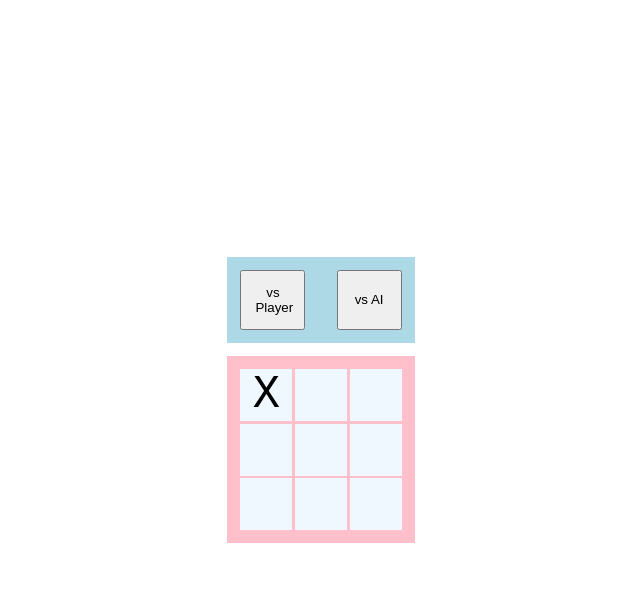
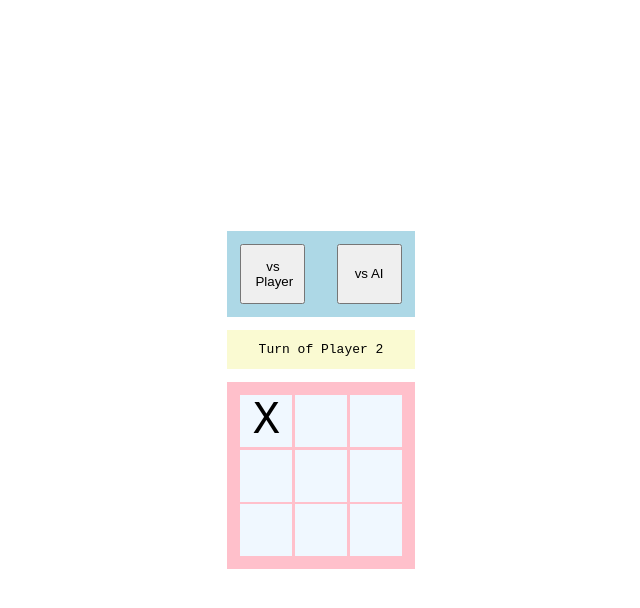
Before and after one commit to RPE8/odin-tic-tac-toe, a website with bundled scripts: page dist/index.html in a window 1280 px wide. Both pictures are taken after a click on the element 585 px from the left and 394 px from the top of the page. Shown: the whole page, without its empty margins (319-959 px from the left). Built offline with nearby package versions, Linux system fonts and the light colour scheme.

Commit message:
Add state section and display of Turn info

```diff
--- a/src/game.ts
+++ b/src/game.ts
@@ -10,6 +10,7 @@ export type GameBoard = {
 export type Player = {
 	name: string,
 	mark: string,
+	notify?: (player: Player) => void
 }
 
 export type Game = {
@@ -41,7 +42,8 @@ const game: Game = (function() {
 			return players[0];
 		}
 
-		return players[currIndex + 1];
+		const nextPlayer = players[currIndex + 1];
+		return nextPlayer;
 	}
 
 	return {
@@ -79,6 +81,7 @@ const game: Game = (function() {
 								if (target.textContent) return;
 								target.textContent = currentPlayer?.mark;
 								currentPlayer = nextPlayer(currentPlayer);
+								currentPlayer?.notify?.(currentPlayer);
 							})
 							cells.push(cell);
 						}
@@ -88,6 +91,7 @@ const game: Game = (function() {
 			}
 
 			board.render(boardContainer);
+			currentPlayer?.notify?.(currentPlayer);
 		}
 
 	};
--- a/src/script.ts
+++ b/src/script.ts
@@ -1,7 +1,12 @@
 import {game, GameBoard, Player} from "./game.js";
 
 const boardContainer = document.querySelector(".main__board-container") as HTMLElement;
+const stateSection = document.querySelector(".main__state") as HTMLElement;
 
-const players: Player[] = [{name: "player1", mark: "X"}, {name: "player2", mark: "O"}];
+const players: Player[] = [{name: "Player 1", mark: "X", notify: (player) => {
+	stateSection.textContent = `Turn of ${player.name}`
+}}, {name: "Player 2", mark: "O", notify: (player) => {
+	stateSection.textContent = `Turn of ${player.name}`
+}}];
 
 game.init(boardContainer, players);
```
Also changed, not shown: dist/index.html, dist/scripts/game.js, dist/scripts/script.js, dist/style.css, 2 other files.
